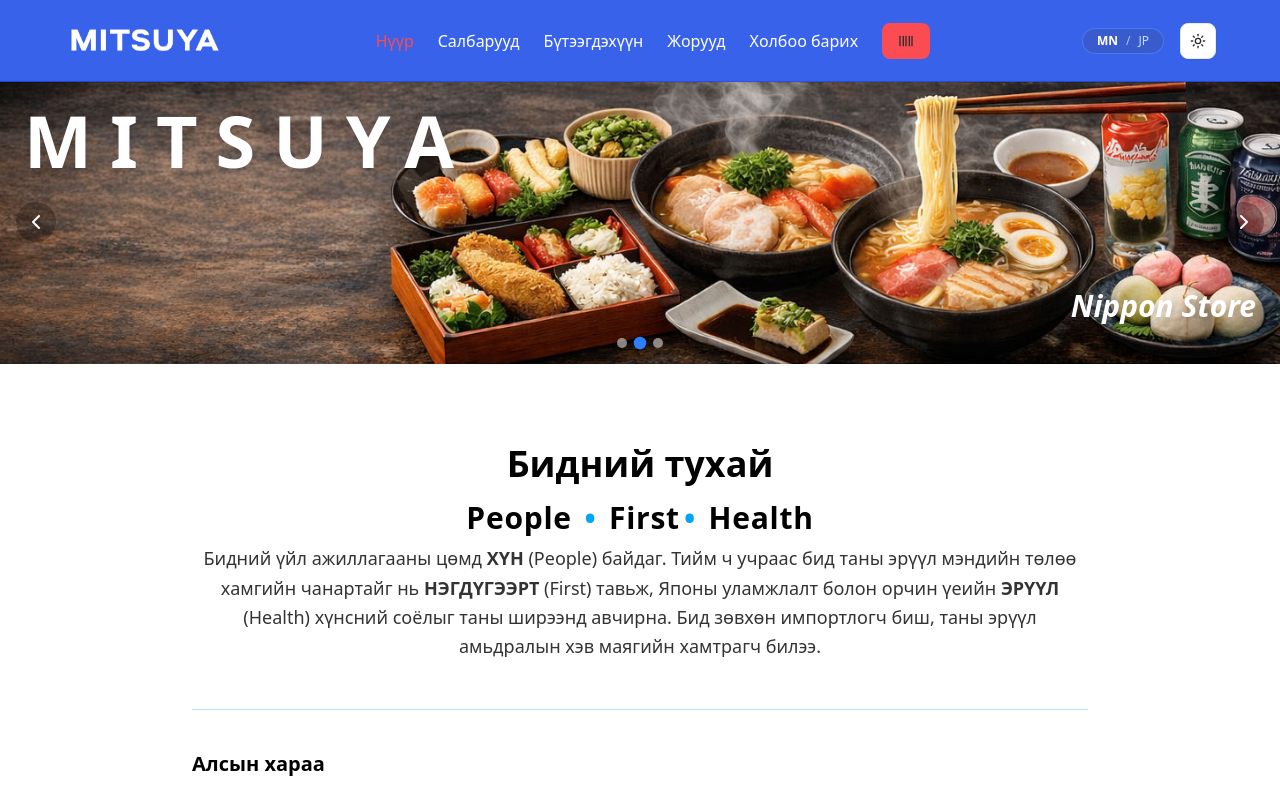
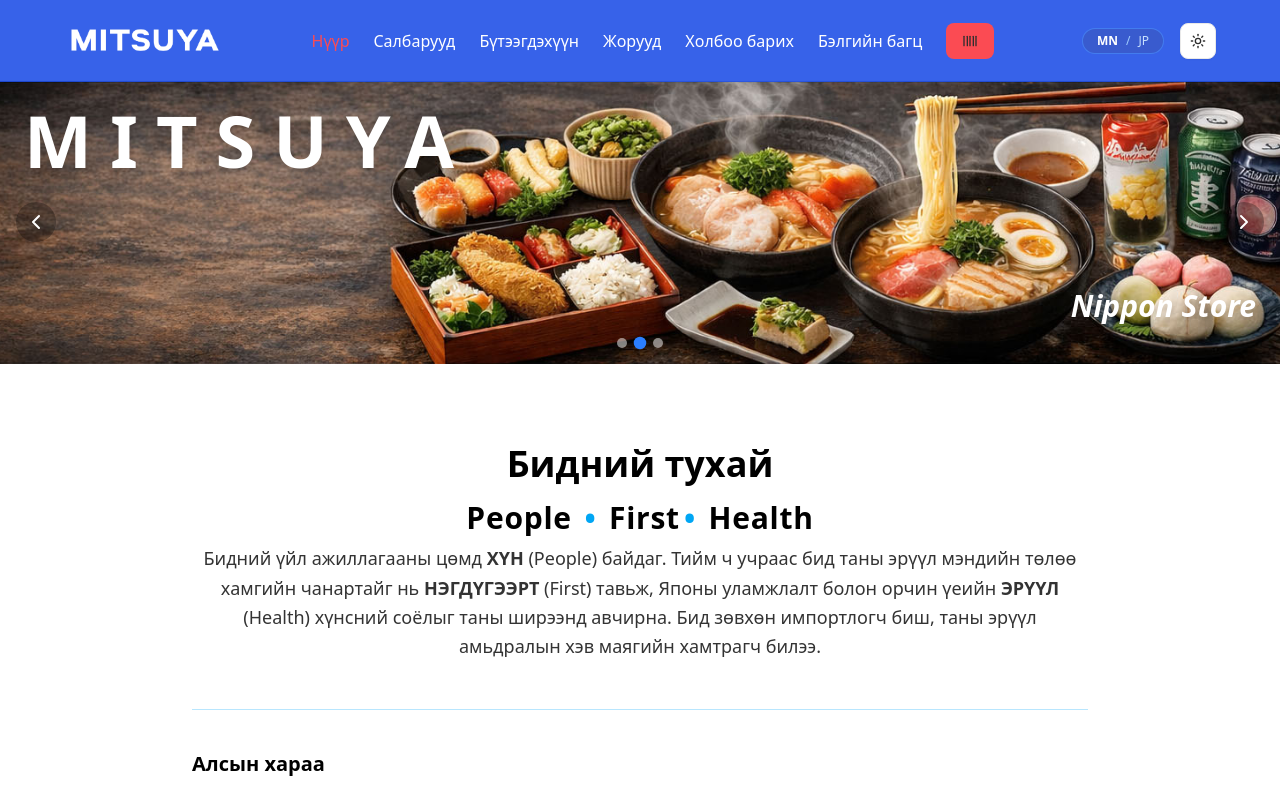
Before and after one commit to Gerlee1101/mitsuya, a Next.js app: page / in a window 1280 px wide. Shown: the top 794 px of the page. Built offline with nearby package versions, Linux system fonts and the light colour scheme.

Commit message:
belgiin bagts button

```diff
--- a/src/_component/Header.tsx
+++ b/src/_component/Header.tsx
@@ -23,6 +23,7 @@ export const Header = () => {
           { label: "商品", href: "/products" },
           { label: "レシピ", href: "/recipes" },
           { label: "お問い合わせ", href: "/contact" },
+          { label: "ギフトセット", href: "https://build-a-bundle-bonanza.vercel.app" },
         ]
       : [
           { label: "Нүүр", href: "/" },
@@ -30,6 +31,7 @@ export const Header = () => {
           { label: "Бүтээгдэхүүн", href: "/products" },
           { label: "Жорууд", href: "/recipes" },
           { label: "Холбоо барих", href: "/contact" },
+          { label: "Бэлгийн багц", href: "https://build-a-bundle-bonanza.vercel.app" },
         ]
 
   return (
```
